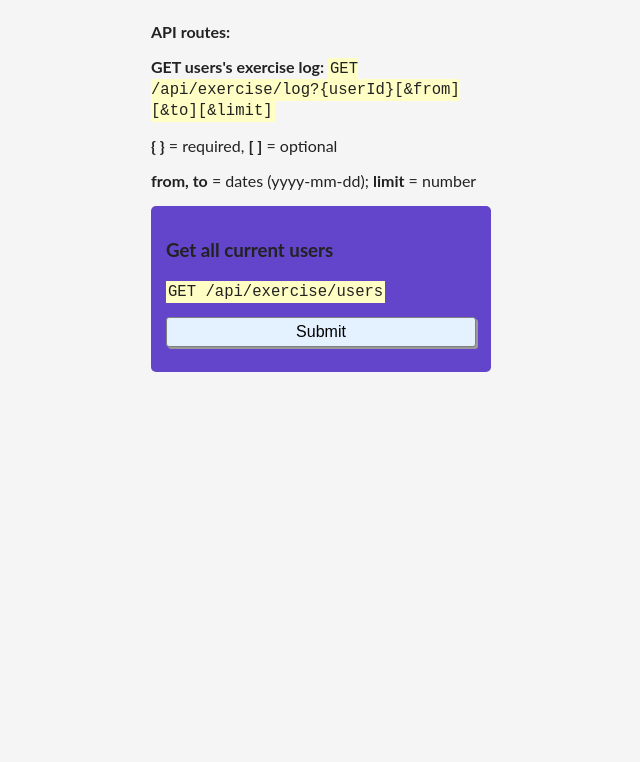
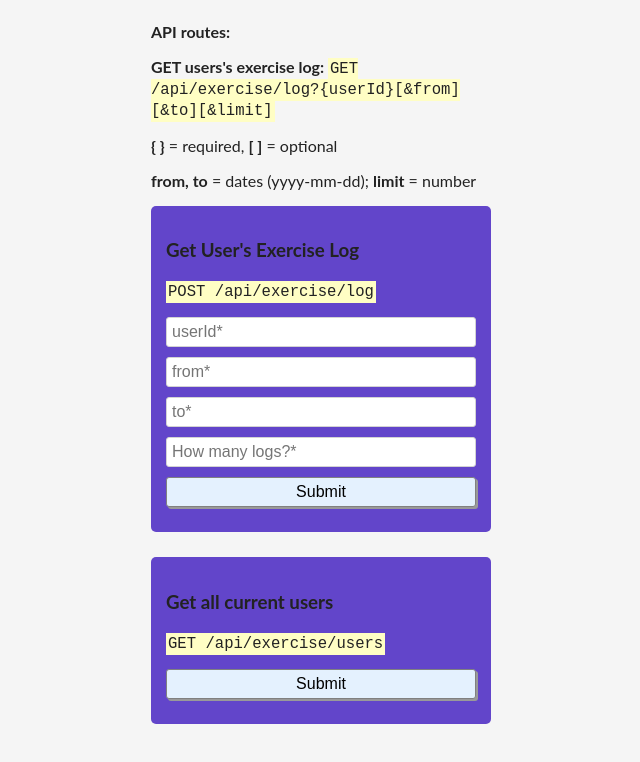
Before and after one commit to mo-jinbuu/exercise-tracker, a website: page views/index.html in a window 1280 px wide. Shown: the part 698-1460 px from the top of the page, without its empty margins (319-959 px from the left). Before the commit the page ends 1150 px from the top, so only its background shows below. Drawn offline with Linux system fonts and the light colour scheme; files that its build step writes are made by us from their sources.

Commit message:
added log form

```diff
--- a/views/index.html
+++ b/views/index.html
@@ -30,6 +30,16 @@
           <p><strong>GET users's exercise log: </strong><code>GET /api/exercise/log?{userId}[&amp;from][&amp;to][&amp;limit]</code></p>
           <p><strong>{ }</strong> = required, <strong>[ ]</strong> = optional</p>
           <p><strong>from, to</strong> = dates (yyyy-mm-dd); <strong>limit</strong> = number</p>
+          <!-- TODO: fix log form -->
+          <form action="/api/exercise/log" method="post">
+            <h3>Get User's Exercise Log</h3>
+            <p><code>POST /api/exercise/log</code></p>
+            <input type="text" name="userId" placeholder="userId*" required>
+            <input type="text" name="from" placeholder="from*">
+            <input type="text" name="to" placeholder="to*">
+            <input type="number" name="limit"  min="1" max="99" placeholder="How many logs?*">
+            <input type="submit" value="Submit">
+         </form>
           <form action="/api/exercise/users" method="get">
             <h3>Get all current users</h3>
             <p><code>GET /api/exercise/users</code></p>
```
